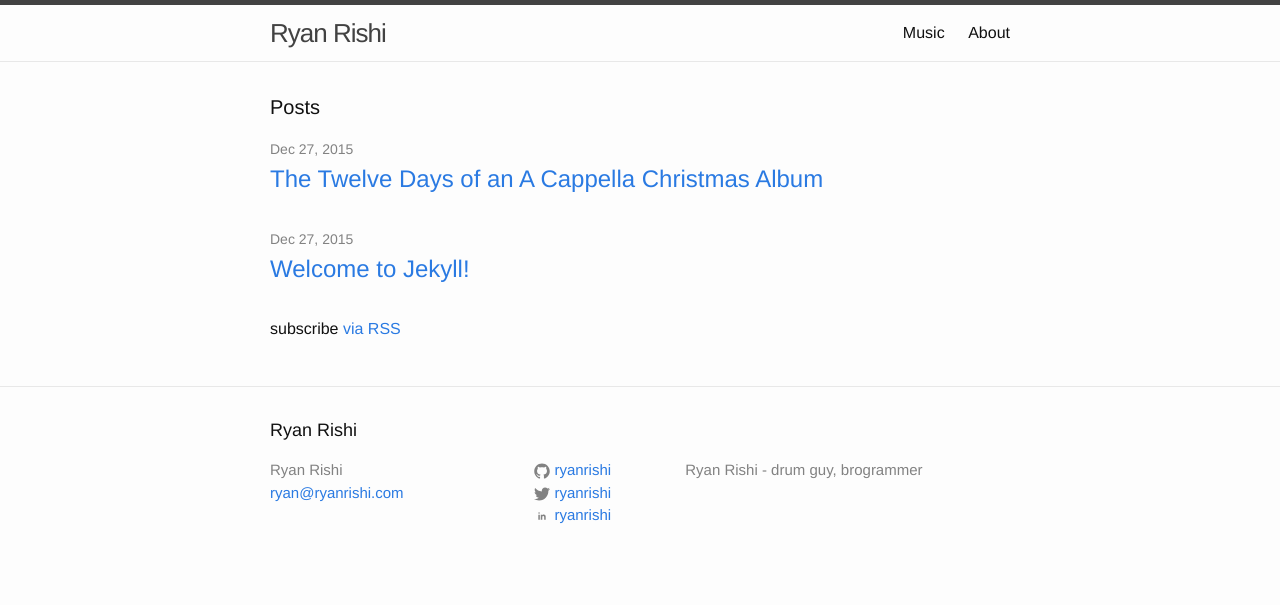
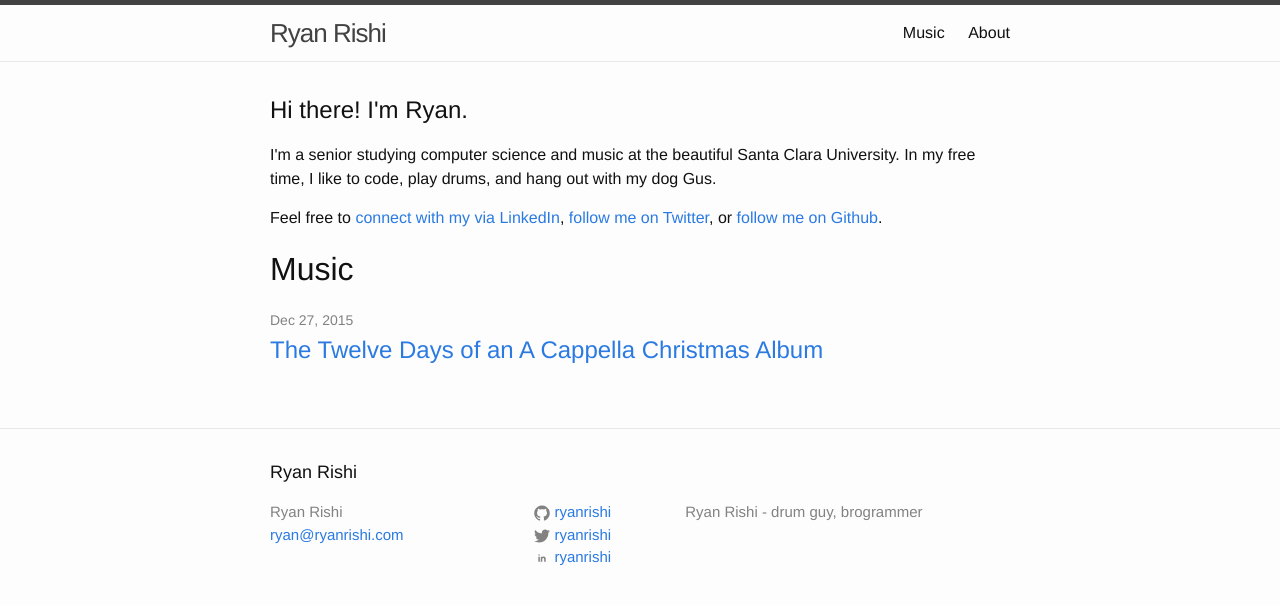
Before and after one commit to ryanrishi/ryanrishi.com, a Jekyll site: the page built from index.html, in a window 1280 px wide. Shown: the top 605 px of the page. Built offline with Jekyll 4.4.1, drawn with Linux system fonts in a browser that asks for light colours.

Commit message:
moved about section to index and created music section

```diff
--- a/index.html
+++ b/index.html
@@ -1,13 +1,32 @@
 ---
 layout: default
 ---
+<header class="intro">
+  <div class="intro-body">
+    <div class="container">
+
+    </div>
+  </div>
+</header>
 
 <div class="home">
 
-  <h1 class="page-heading">Posts</h1>
+  <h2>Hi there! I'm Ryan.</h2>
+  <p>I'm a senior studying computer science and music at the beautiful
+    Santa Clara University. In my free time, I like to code, play drums, and hang
+    out with my dog Gus.</p>
+  <p>Feel free to <a href="http://linkedin.com/in/{{ site.linkedin_username }}" target="_blank">connect with my via LinkedIn</a>,
+    <a href="http://twitter.com/{{ site.twitter_username }}" target="_blank">follow me on Twitter</a>, or
+    <a href="http://github.com/{{ site.github_username }}" target="_blank">follow me on Github</a>.
+  </p>
 
+
+  <div id="music">
+    <h1>Music</h1>
     <ul class="post-list">
       {% for post in site.posts %}
+        {% for tag in post.tags %}
+          {% if tag == 'music' %}
           <li>
             <span class="post-meta">{{ post.date | date: "%b %-d, %Y" }}</span>
 
@@ -15,9 +34,12 @@ layout: default
               <a class="post-link" href="{{ post.url | prepend: site.baseurl }}">{{ post.title }}</a>
             </h2>
           </li>
+          {% endif %}
+        {% endfor %}
       {% endfor %}
     </ul>
+  </div>
 
-  <p class="rss-subscribe">subscribe <a href="{{ "/feed.xml" | prepend: site.baseurl }}">via RSS</a></p>
+  <!-- <p class="rss-subscribe">subscribe <a href="{{ "/feed.xml" | prepend: site.baseurl }}">via RSS</a></p> -->
 
 </div>
```
Lines whose indentation alone changed are shown as unchanged.
